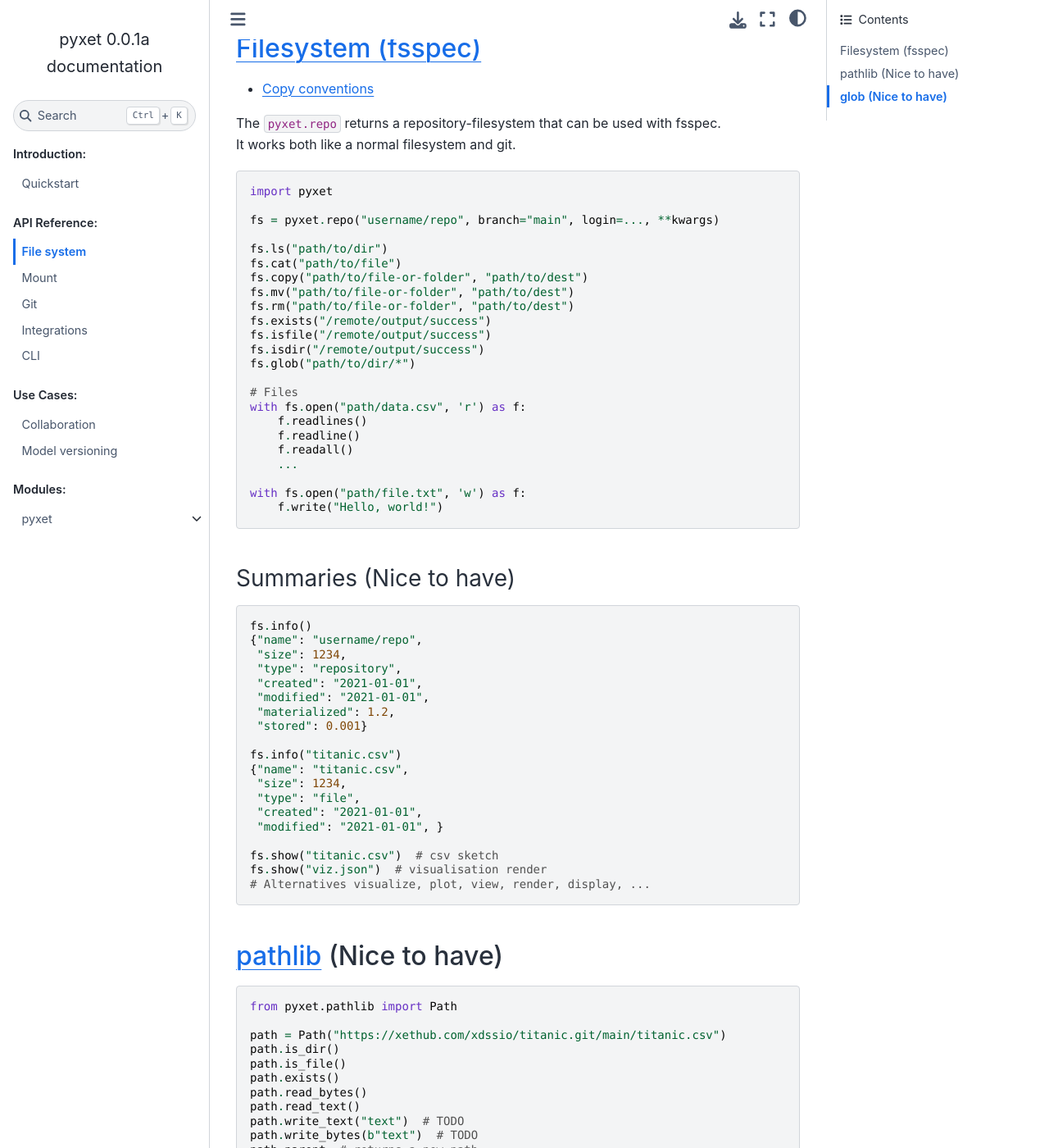
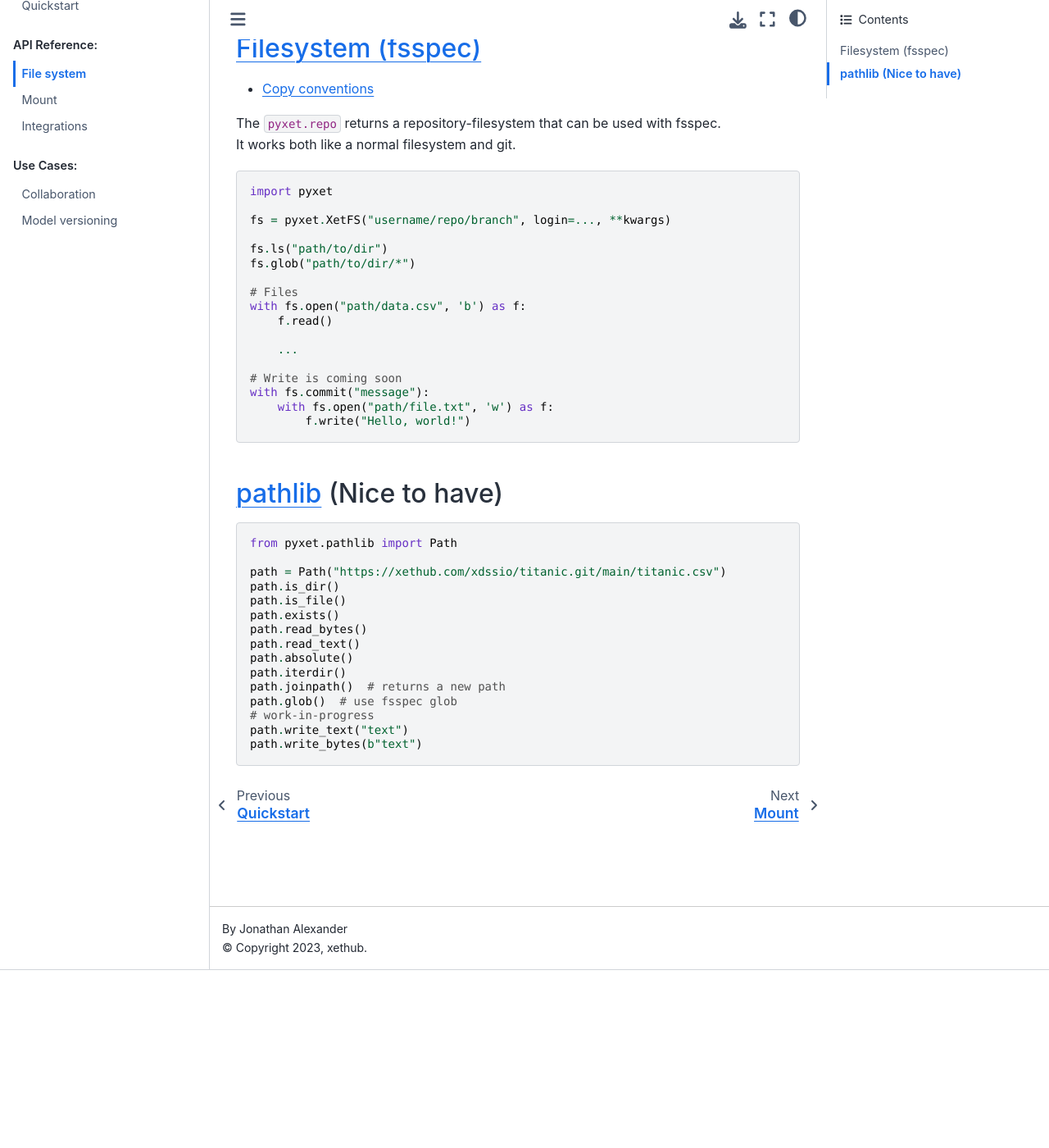
Before and after one commit to xetdata/pyxet, a Sphinx documentation site: the page built from docs/markdowns/filesystem.md, in a window 1280 px wide and 1400 px high, scrolled down 217 px. Shown: the whole window at 82% size. Built offline with Sphinx 7.4.7 and the Sphinx Book theme 1.1.4, drawn with Linux system fonts in a browser that asks for light colours; pages that are not in the unit, such as notebooks, are missing from menus; some of the changed text lies outside the part shown.

Commit message:
clean whats work

````diff
--- a/docs/markdowns/filesystem.md
+++ b/docs/markdowns/filesystem.md
@@ -10,54 +10,25 @@ the same API to access local files, remote files, and files in Xethub.
 
 The `pyxet.repo` returns a repository-filesystem that can be used with fsspec.
 It works both like a normal filesystem and git.
+
 ```python
 import pyxet
 
-fs = pyxet.repo("username/repo", branch="main", login=..., **kwargs)
+fs = pyxet.XetFS("username/repo/branch", login=..., **kwargs)
 
 fs.ls("path/to/dir")
-fs.cat("path/to/file")
-fs.copy("path/to/file-or-folder", "path/to/dest")
-fs.mv("path/to/file-or-folder", "path/to/dest")
-fs.rm("path/to/file-or-folder", "path/to/dest")
-fs.exists("/remote/output/success")
-fs.isfile("/remote/output/success")
-fs.isdir("/remote/output/success")
 fs.glob("path/to/dir/*")
 
 # Files
-with fs.open("path/data.csv", 'r') as f:
-    f.readlines()
-    f.readline()
-    f.readall()
+with fs.open("path/data.csv", 'b') as f:
+    f.read()
+
     ...
 
-with fs.open("path/file.txt", 'w') as f:
-    f.write("Hello, world!")
-```
-
-### Summaries (Nice to have)
-
-```python
-fs.info()
-{"name": "username/repo",
- "size": 1234,
- "type": "repository",
- "created": "2021-01-01",
- "modified": "2021-01-01",
- "materialized": 1.2,
- "stored": 0.001}
-
-fs.info("titanic.csv")
-{"name": "titanic.csv",
- "size": 1234,
- "type": "file",
- "created": "2021-01-01",
- "modified": "2021-01-01", }
-
-fs.show("titanic.csv")  # csv sketch
-fs.show("viz.json")  # visualisation render
-# Alternatives visualize, plot, view, render, display, ...
+# Write is coming soon
+with fs.commit("message"):
+    with fs.open("path/file.txt", 'w') as f:
+        f.write("Hello, world!")
 ```
 
 ## [pathlib](https://docs.python.org/3/library/pathlib.html) (Nice to have)
@@ -71,20 +42,11 @@ path.is_file()
 path.exists()
 path.read_bytes()
 path.read_text()
-path.write_text("text")  # TODO
-path.write_bytes(b"text")  # TODO
-path.parent  # returns a new path
 path.absolute()
 path.iterdir()
 path.joinpath()  # returns a new path
-path.glob()
+path.glob()  # use fsspec glob
+# work-in-progress
+path.write_text("text")
+path.write_bytes(b"text")
 ```
-
-## [glob](https://docs.python.org/3/library/glob.html) (Nice to have)
-
-```python
-from pyxet.glob import glob, iglob
-
-iglob("https://xethub.com/xdssio/titanic.git/main/data/*.csv")
-
-```
````
Also changed, not shown: docs/index.rst (+5 -20 lines), docs/markdowns/cli.md (deleted, +0 -21 lines), docs/markdowns/git.md (deleted, +0 -24 lines), docs/markdowns/integrations.md (+10 -14 lines), docs/markdowns/model_versioning.md (+0 -86 lines), docs/markdowns/mount.md (+25 -28 lines), docs/markdowns/quickstart.md (+10 -37 lines).
